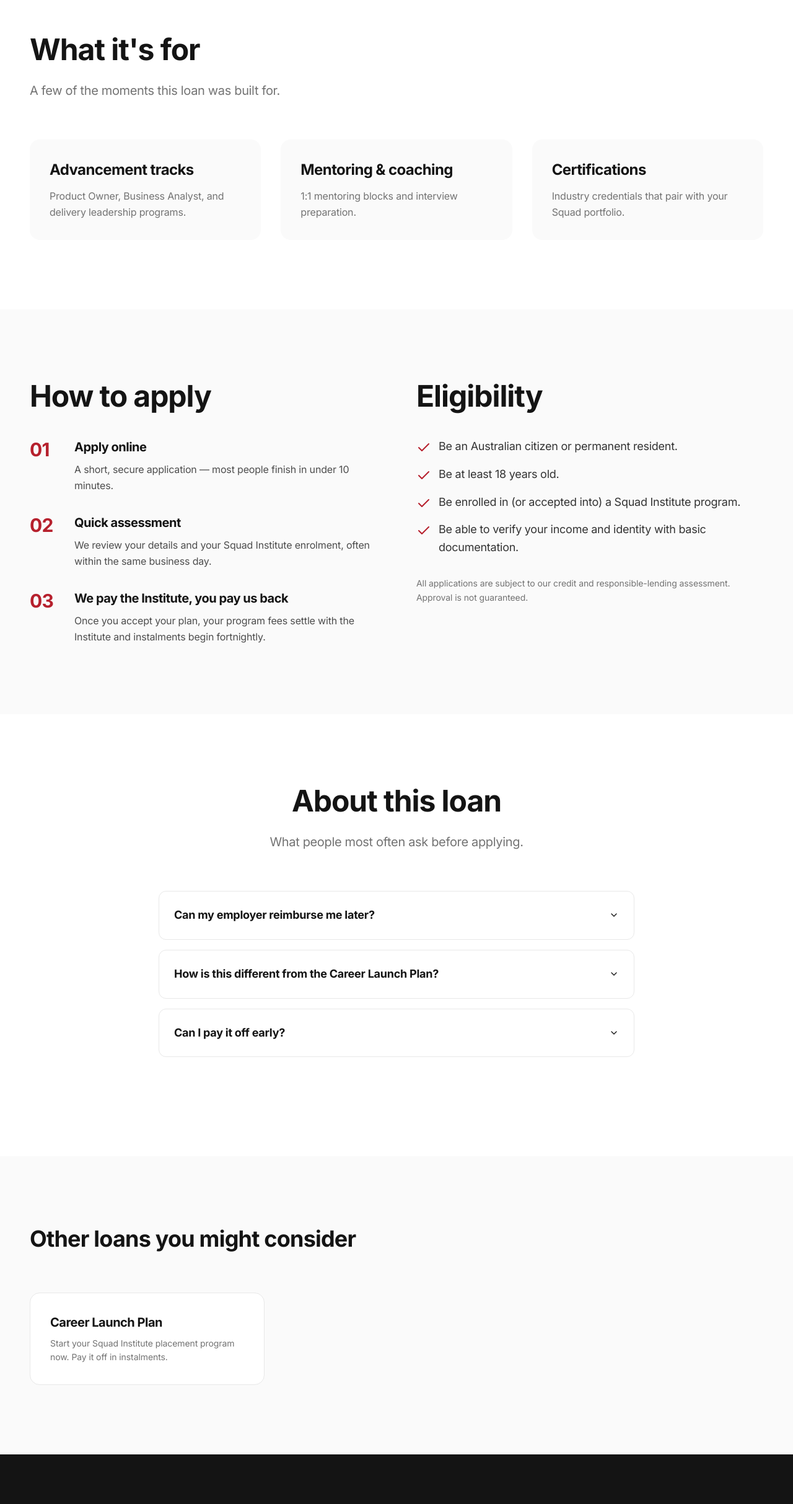
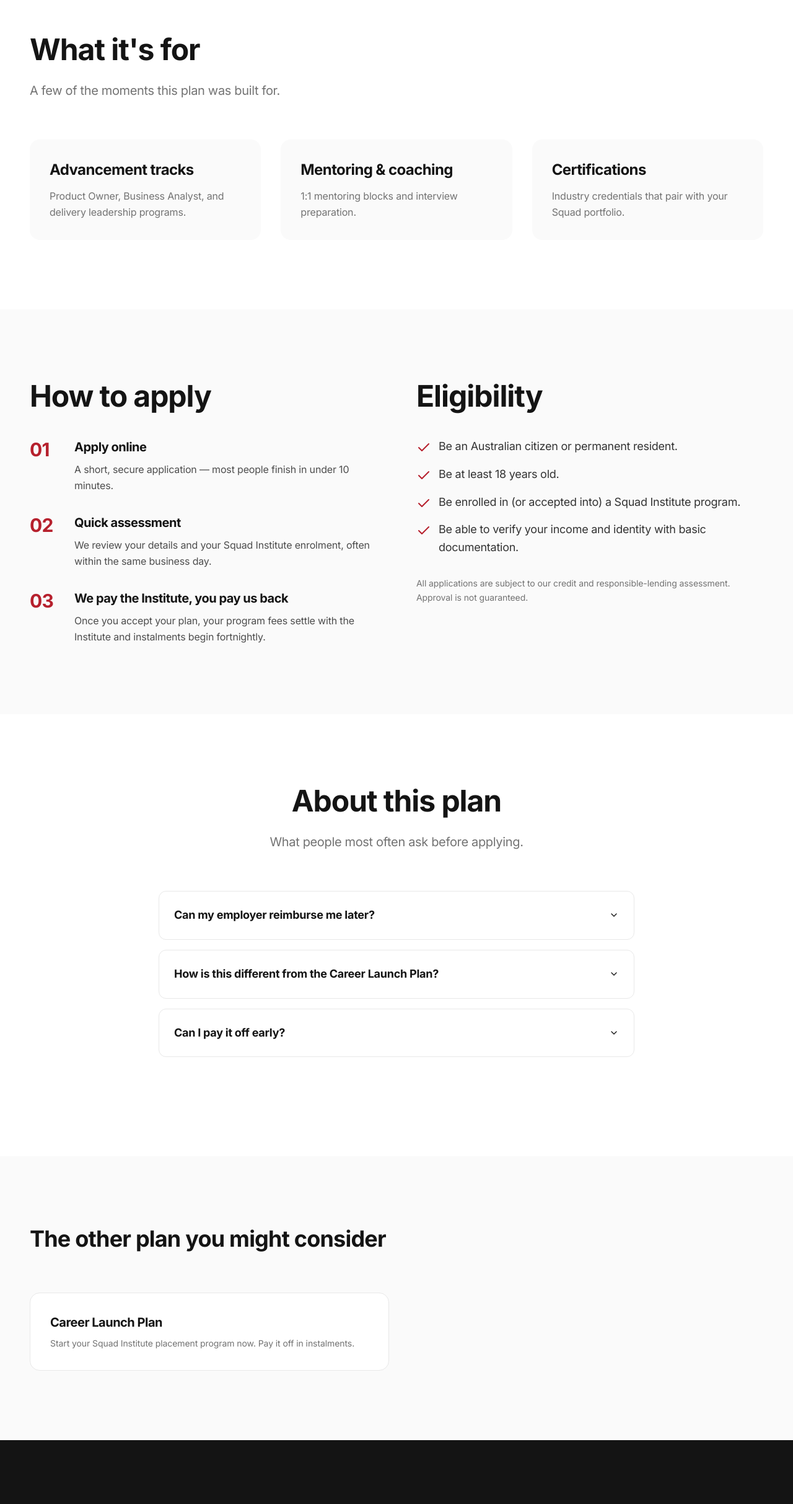
Before and after one commit to michael-keb/sweet-site-map, a React (Vite) app: page /loans/career-advancement-plan in a window 1280 px wide. Shown: the part 1181-3607 px from the top of the page at 62% size. Built offline with nearby package versions, Linux system fonts and the light colour scheme; the HTML template or start-up script is replaced by a standard one.

Commit message:
Changes
Co-authored-by: michael-keb <258575478+michael-keb@users.noreply.github.com>

```diff
--- a/src/pages/LoanProduct.tsx
+++ b/src/pages/LoanProduct.tsx
@@ -18,7 +18,7 @@ const LoanProduct = () => {
 
   if (!loan) return <Navigate to="/" replace />;
 
-  const otherLoans = loanProducts.filter((l) => l.slug !== loan.slug).slice(0, 3);
+  const otherLoans = loanProducts.filter((l) => l.slug !== loan.slug);
 
   return (
     <div className="min-h-screen bg-background">
@@ -68,7 +68,7 @@ const LoanProduct = () => {
                 What it's for
               </h2>
               <p className="text-lg md:text-xl text-gray-500 leading-relaxed">
-                A few of the moments this loan was built for.
+                A few of the moments this plan was built for.
               </p>
             </div>
             <div className="grid grid-cols-1 md:grid-cols-3 gap-8">
@@ -157,7 +157,7 @@ const LoanProduct = () => {
           <div className="container mx-auto px-6 md:px-12">
             <div className="max-w-3xl mx-auto">
               <FAQSection
-                title="About this loan"
+                title="About this plan"
                 subtitle="What people most often ask before applying."
                 faqs={loan.faqs}
                 showCTA={false}
@@ -166,15 +166,16 @@ const LoanProduct = () => {
           </div>
         </section>
 
-        {/* Other loans */}
+        {/* Other plans */}
+        {otherLoans.length > 0 && (
           <section className="py-20 md:py-28 bg-gray-50">
             <div className="container mx-auto px-6 md:px-12">
               <div className="max-w-3xl mb-16">
                 <h2 className="text-3xl md:text-4xl font-bold text-foreground tracking-tight">
-                Other loans you might consider
+                  The other plan you might consider
                 </h2>
               </div>
-            <div className="grid grid-cols-1 md:grid-cols-3 gap-6">
+              <div className="grid grid-cols-1 md:grid-cols-2 gap-6">
                 {otherLoans.map((l) => (
                   <Link
                     key={l.slug}
@@ -190,6 +191,7 @@ const LoanProduct = () => {
               </div>
             </div>
           </section>
+        )}
 
         <ApplyCTA />
       </main>
```
Lines whose indentation alone changed are shown as unchanged.
